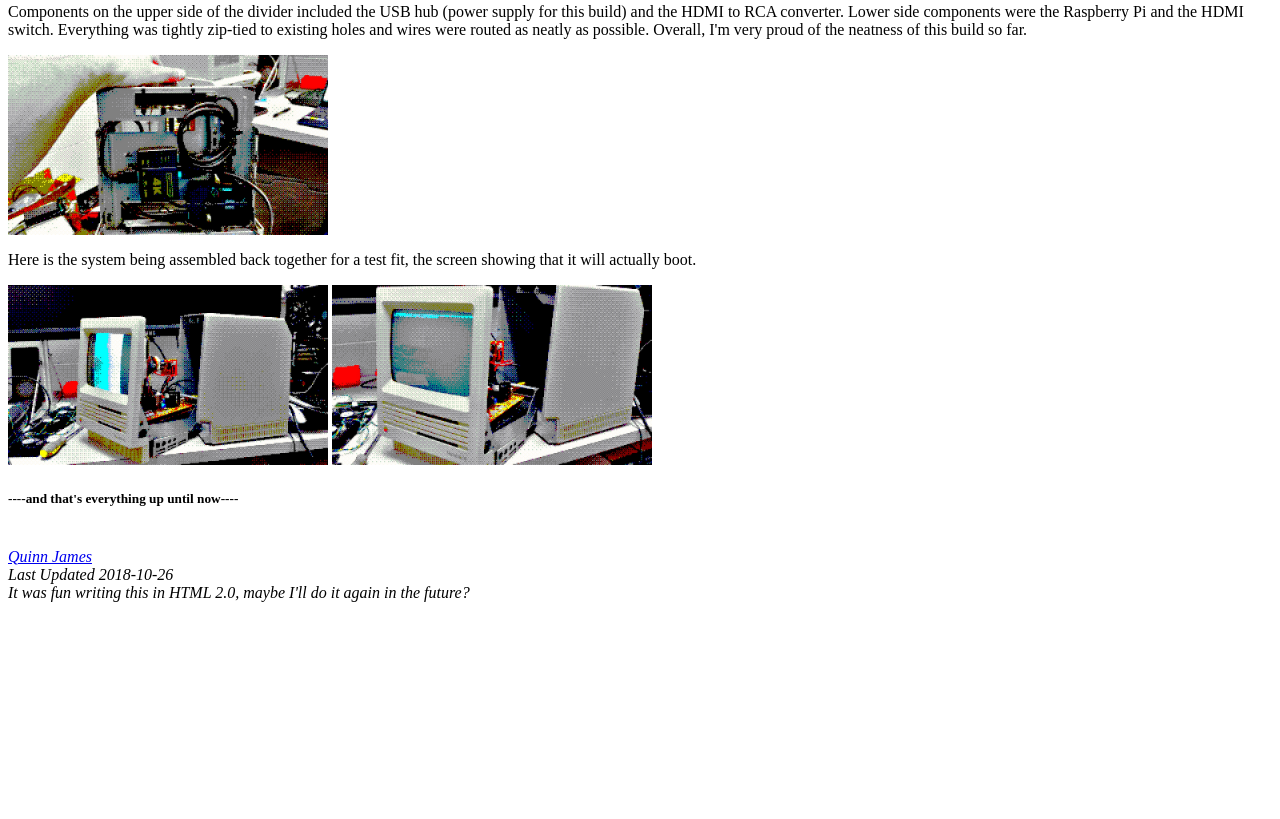
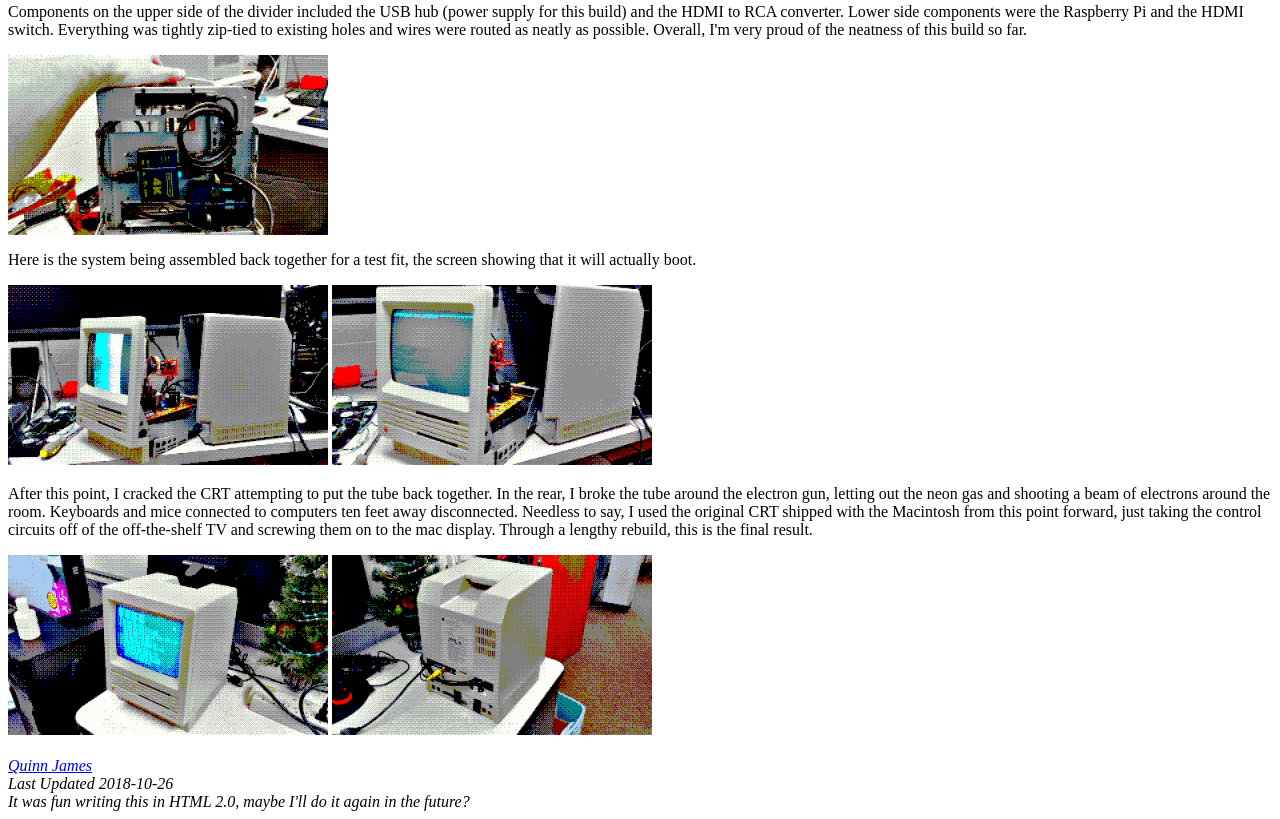
Before and after one commit to qcjames53/qcjames53, a plain HTML site: page macpi/index.html in a window 1280 px wide. Shown: the part 4925-5744 px from the top of the page. Before the commit the page ends 5535 px from the top, so only its background shows below. Drawn offline with Linux system fonts and the light colour scheme.

Commit message:
Add files via upload

```diff
--- a/macpi/index.html
+++ b/macpi/index.html
@@ -151,8 +151,11 @@
 		</p>
 		<img src="19.jpg" alt="Test fit with everything up to now assembled" width=320/>
 		<img src="20.jpg" alt="Same fit, with raspbian terminal booted" width=320/>
-
-		<h5>----and that's everything up until now----</h5>
+		<p>
+			After this point, I cracked the CRT attempting to put the tube back together. In the rear, I broke the tube around the electron gun, letting out the neon gas and shooting a beam of electrons around the room. Keyboards and mice connected to computers ten feet away disconnected. Needless to say, I used the original CRT shipped with the Macintosh from this point forward, just taking the control circuits off of the off-the-shelf TV and screwing them on to the mac display. Through a lengthy rebuild, this is the final result.
+		</p>
+		<img src="21.jpg" alt="Da front" width=320/>
+		<img src="22.jpg" alt="Da back" width=320/>
 
 		<address>
 			<br/>
--- a/pages.json
+++ b/pages.json
@@ -101,7 +101,7 @@
 		"title": "Project MacPi",
 		"contents": "Making the obsolete functional, converting a 1984 Macintosh SE to run as a Raspberry Pi Server and an external monitor.",
 		"img": "images/macpi.jpg",
-		"links": [	"Project MacPi","macpi/"
+		"links": [	"Project MacPi","macpi/index.html"
 				]
 	}
 
```
Also changed, not shown: macpi/21.jpg (added), macpi/22.jpg (added).
